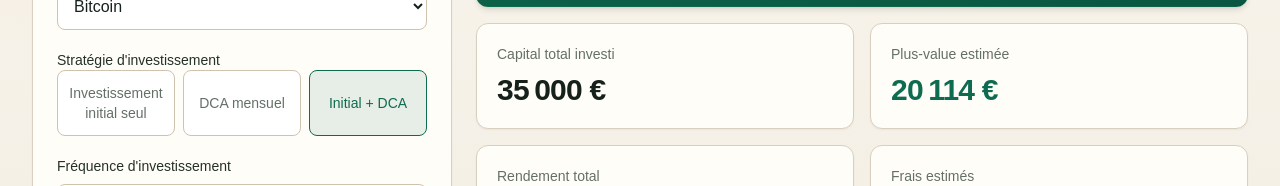
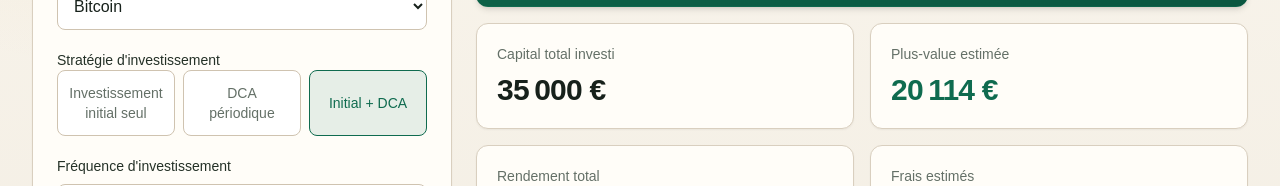
Before and after one commit to Wxcvbn12345-droid/investir, a Next.js app: page / in a window 1280 px wide. Shown: the part 380-566 px from the top of the page. Built offline with nearby package versions, Linux system fonts and the light colour scheme.

Commit message:
refactor: remplacer DCA mensuel par DCA périodique et mettre à jour la documentation

```diff
--- a/src/components/SimulatorForm.tsx
+++ b/src/components/SimulatorForm.tsx
@@ -16,7 +16,7 @@ const numberValue = (value: string) => {
 
 const STRATEGY_OPTIONS: { value: SimulationInput["strategy"]; label: string }[] = [
   { value: "initial-only", label: "Investissement initial seul" },
-  { value: "dca-only", label: "DCA mensuel" },
+  { value: "dca-only", label: "DCA périodique" },
   { value: "initial-dca", label: "Initial + DCA" },
 ];
 
--- a/src/lib/crypto-simulation.ts
+++ b/src/lib/crypto-simulation.ts
@@ -10,7 +10,7 @@ const CRYPTO_LABELS: Record<SimulationInput["crypto"], string> = {
 
 const STRATEGY_LABELS: Record<SimulationInput["strategy"], string> = {
   "initial-only": "Investissement initial seul",
-  "dca-only": "DCA mensuel",
+  "dca-only": "DCA périodique",
   "initial-dca": "Initial + DCA",
 };
 
```
Also changed, not shown: 2 other files (tests, documents, lock files or other folders).
